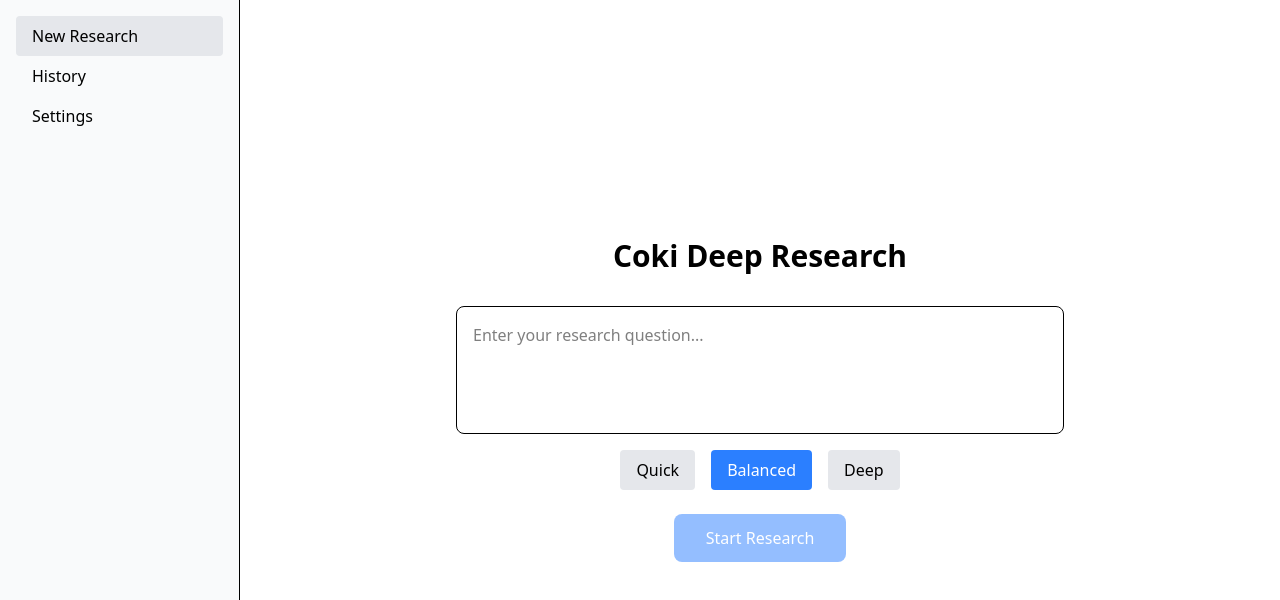
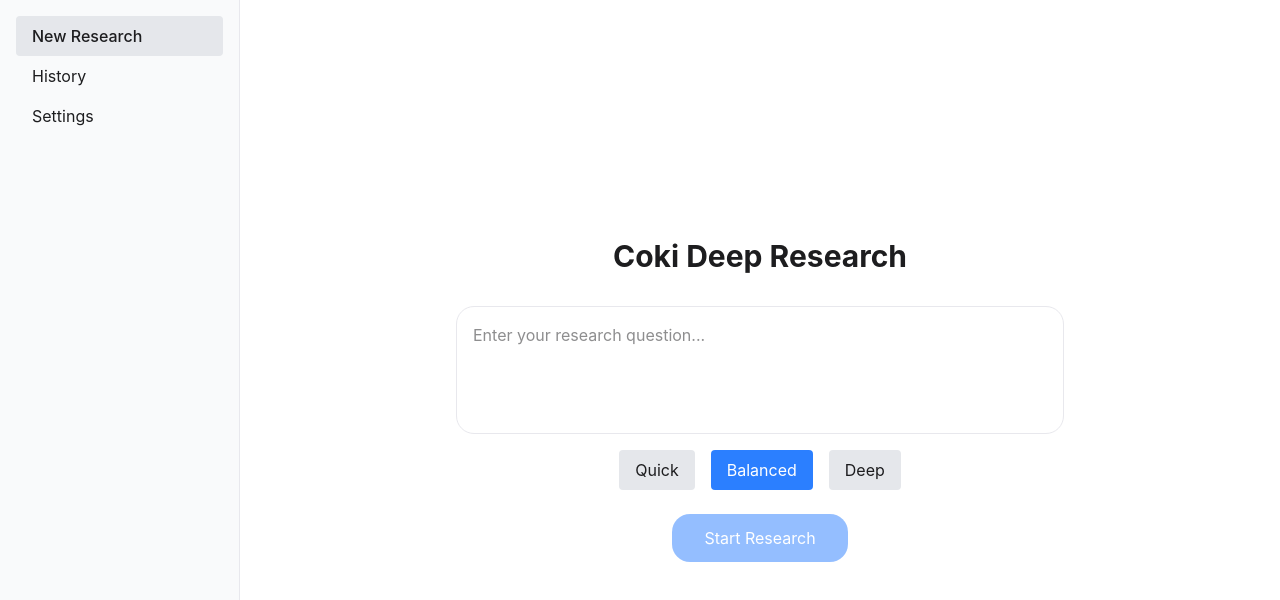
Before and after one commit to EurekaKK/coki, a React (Vite) app in the folder apps/renderer/: page /#/ in a window 1280 px wide. Shown: the top 600 px of the page. Built offline with nearby package versions, Linux system fonts and the light colour scheme.

Commit message:
feat: init shadcn/ui, CSS variables, and dark mode theme

```diff
--- a/apps/renderer/src/index.css
+++ b/apps/renderer/src/index.css
@@ -4,67 +4,187 @@
 @import "katex/dist/katex.min.css";
 @import "highlight.js/styles/github.css";
 
-/* Make footnote refs (citations) visually distinct */
+@custom-variant dark (&:where(.dark, .dark *));
+
+@theme inline {
+  --color-background: var(--background);
+  --color-foreground: var(--foreground);
+  --color-card: var(--card);
+  --color-card-foreground: var(--card-foreground);
+  --color-popover: var(--popover);
+  --color-popover-foreground: var(--popover-foreground);
+  --color-primary: var(--primary);
+  --color-primary-foreground: var(--primary-foreground);
+  --color-secondary: var(--secondary);
+  --color-secondary-foreground: var(--secondary-foreground);
+  --color-muted: var(--muted);
+  --color-muted-foreground: var(--muted-foreground);
+  --color-accent: var(--accent);
+  --color-accent-foreground: var(--accent-foreground);
+  --color-destructive: var(--destructive);
+  --color-destructive-foreground: var(--destructive-foreground);
+  --color-border: var(--border);
+  --color-input: var(--input);
+  --color-ring: var(--ring);
+  --color-sidebar-bg: var(--sidebar-bg);
+  --color-sidebar-border: var(--sidebar-border);
+  --radius-sm: 8px;
+  --radius-md: 12px;
+  --radius-lg: 18px;
+  --radius-xl: 18px;
+}
+
+:root {
+  --background: #ffffff;
+  --foreground: #1d1d1f;
+  --card: #ffffff;
+  --card-foreground: #1d1d1f;
+  --popover: #ffffff;
+  --popover-foreground: #1d1d1f;
+  --primary: #0071e3;
+  --primary-foreground: #ffffff;
+  --secondary: #f5f5f7;
+  --secondary-foreground: #1d1d1f;
+  --muted: #f5f5f7;
+  --muted-foreground: #86868b;
+  --accent: #f5f5f7;
+  --accent-foreground: #1d1d1f;
+  --destructive: #ff3b30;
+  --destructive-foreground: #ffffff;
+  --border: #e8e8ed;
+  --input: #e8e8ed;
+  --ring: #0071e3;
+  --sidebar-bg: #f5f5f7;
+  --sidebar-border: #e8e8ed;
+  --success: #34c759;
+  --warning: #ff9500;
+  --shadow-sm: 0 1px 2px rgba(0,0,0,0.04);
+  --shadow-md: 0 4px 16px rgba(0,0,0,0.08);
+  --shadow-lg: 0 12px 40px rgba(0,0,0,0.12);
+}
+
+@media (prefers-color-scheme: dark) {
+  :root {
+    --background: #000000;
+    --foreground: #f5f5f7;
+    --card: #000000;
+    --card-foreground: #f5f5f7;
+    --popover: #1c1c1e;
+    --popover-foreground: #f5f5f7;
+    --primary: #0a84ff;
+    --primary-foreground: #ffffff;
+    --secondary: #1c1c1e;
+    --secondary-foreground: #f5f5f7;
+    --muted: #1c1c1e;
+    --muted-foreground: #98989d;
+    --accent: #1c1c1e;
+    --accent-foreground: #f5f5f7;
+    --destructive: #ff453a;
+    --destructive-foreground: #ffffff;
+    --border: #38383a;
+    --input: #38383a;
+    --ring: #0a84ff;
+    --sidebar-bg: #1c1c1e;
+    --sidebar-border: #2c2c2e;
+    --success: #30d158;
+    --warning: #ff9f0a;
+    --shadow-sm: 0 1px 2px rgba(0,0,0,0.3);
+    --shadow-md: 0 4px 16px rgba(0,0,0,0.4);
+    --shadow-lg: 0 12px 40px rgba(0,0,0,0.5);
+  }
+
+  @import "highlight.js/styles/github-dark.css";
+}
+
+@layer base {
+  * {
+    @apply border-border;
+  }
+  body {
+    @apply bg-background text-foreground;
+    font-family: -apple-system, BlinkMacSystemFont, 'Inter', 'Segoe UI', Roboto, sans-serif;
+    -webkit-font-smoothing: antialiased;
+    -moz-osx-font-smoothing: grayscale;
+  }
+}
+
+/* Markdown report styles */
+.markdown-report {
+  font-family: 'Noto Serif SC', Georgia, 'Times New Roman', serif;
+  font-size: 16px;
+  line-height: 1.8;
+  color: var(--muted-foreground);
+}
+
+.markdown-report h1, .markdown-report h2, .markdown-report h3,
+.markdown-report h4, .markdown-report h5, .markdown-report h6 {
+  font-family: -apple-system, BlinkMacSystemFont, 'Inter', sans-serif;
+  color: var(--foreground);
+  font-weight: 600;
+}
+
+.markdown-report p {
+  margin-bottom: 1.5em;
+}
+
 .markdown-report a[href^="#user-content-fn"] {
   font-size: 0.75em;
   vertical-align: super;
   line-height: 0;
   margin-left: 1px;
   text-decoration: none;
-  color: #2563eb;
+  color: var(--primary);
 }
 
 .markdown-report a[href^="#user-content-fn"]:hover {
   text-decoration: underline;
 }
 
-/* Tweak code blocks for compact research-report look */
 .markdown-report pre {
-  border-radius: 0.5rem;
-  padding: 0.875rem 1rem;
+  border-radius: 12px;
+  padding: 1rem;
   font-size: 0.875rem;
   line-height: 1.6;
   overflow-x: auto;
+  background: var(--secondary);
 }
 
 .markdown-report :not(pre) > code {
-  background-color: rgba(0, 0, 0, 0.05);
+  background-color: var(--secondary);
   padding: 0.1em 0.35em;
   border-radius: 0.25rem;
   font-size: 0.9em;
   font-weight: inherit;
+  font-family: ui-monospace, SFMono-Regular, 'SF Mono', Menlo, Consolas, monospace;
 }
 
-/* @tailwindcss/typography auto-inserts literal `` characters around inline
-   <code> via ::before/::after. We already show a gray pill, so drop them. */
 .markdown-report code::before,
 .markdown-report code::after {
   content: none !important;
 }
 
-/* Footnote backref (↩) — give it spacing and a soft style so it reads as a
-   secondary "jump back" affordance rather than visual noise. */
 .markdown-report a[data-footnote-backref] {
   margin-left: 0.4em;
   text-decoration: none;
-  color: #6b7280;
+  color: var(--muted-foreground);
   font-size: 0.85em;
 }
 
 .markdown-report a[data-footnote-backref]:hover {
-  color: #2563eb;
+  color: var(--primary);
 }
 
-/* The auto-generated footnotes <ol> looks better with breathing room and
-   anchor offset (so the citation [^1] click lands above the entry, not
-   right under the sticky nav). */
 .markdown-report [data-footnotes] {
   margin-top: 2rem;
+  padding-top: 1.5rem;
+  border-top: 1px solid var(--border);
 }
 
 .markdown-report [data-footnotes] li {
   scroll-margin-top: 5rem;
   padding: 0.25rem 0;
+  font-size: 13px;
+  color: var(--muted-foreground);
 }
 
 .markdown-report sup[id^="user-content-fnref-"],
@@ -72,16 +192,48 @@
   scroll-margin-top: 5rem;
 }
 
-/* Tables — make them readable for comparison data */
 .markdown-report table {
   font-size: 0.9rem;
+  width: 100%;
+  border-collapse: collapse;
 }
+
 .markdown-report th {
-  background-color: #f9fafb;
+  background-color: var(--secondary);
   font-weight: 600;
+  text-align: left;
 }
+
 .markdown-report th,
 .markdown-report td {
-  padding: 0.5rem 0.75rem;
-  border: 1px solid #e5e7eb;
+  padding: 0.75rem 1rem;
+  border-bottom: 1px solid var(--border);
 }
+
+.markdown-report tr:hover td {
+  background-color: var(--secondary);
+}
+
+.markdown-report blockquote {
+  border-left: 3px solid var(--border);
+  padding-left: 1rem;
+  margin-left: 0;
+  color: var(--muted-foreground);
+  font-style: italic;
+}
+
+/* Scrollbar styling */
+::-webkit-scrollbar {
+  width: 8px;
+  height: 8px;
+}
+::-webkit-scrollbar-track {
+  background: transparent;
+}
+::-webkit-scrollbar-thumb {
+  background: var(--border);
+  border-radius: 4px;
+}
+::-webkit-scrollbar-thumb:hover {
+  background: var(--muted-foreground);
+}
--- /dev/null
+++ b/apps/renderer/src/lib/utils.ts
@@ -0,0 +1,6 @@
+import { type ClassValue, clsx } from "clsx";
+import { twMerge } from "tailwind-merge";
+
+export function cn(...inputs: ClassValue[]) {
+  return twMerge(clsx(inputs));
+}
--- a/apps/renderer/tsconfig.json
+++ b/apps/renderer/tsconfig.json
@@ -5,7 +5,11 @@
     "outDir": "./dist",
     "rootDir": "./src",
     "jsx": "react-jsx",
-    "lib": ["ES2022", "DOM", "DOM.Iterable"]
+    "lib": ["ES2022", "DOM", "DOM.Iterable"],
+    "baseUrl": ".",
+    "paths": {
+      "@/*": ["./src/*"]
+    }
   },
   "include": ["src"],
   "references": [{ "path": "../../packages/shared" }]
--- a/apps/renderer/vite.config.ts
+++ b/apps/renderer/vite.config.ts
@@ -1,10 +1,16 @@
 import { defineConfig } from "vite";
 import react from "@vitejs/plugin-react";
 import tailwindcss from "@tailwindcss/vite";
+import path from "path";
 
 export default defineConfig({
   plugins: [react(), tailwindcss()],
   root: ".",
+  resolve: {
+    alias: {
+      "@": path.resolve(__dirname, "./src"),
+    },
+  },
   build: {
     outDir: "dist",
   },
```
Also changed, not shown: apps/renderer/package.json (+8 -0 lines), apps/renderer/components.json (added), 1 other file (tests, documents, lock files or other folders).
